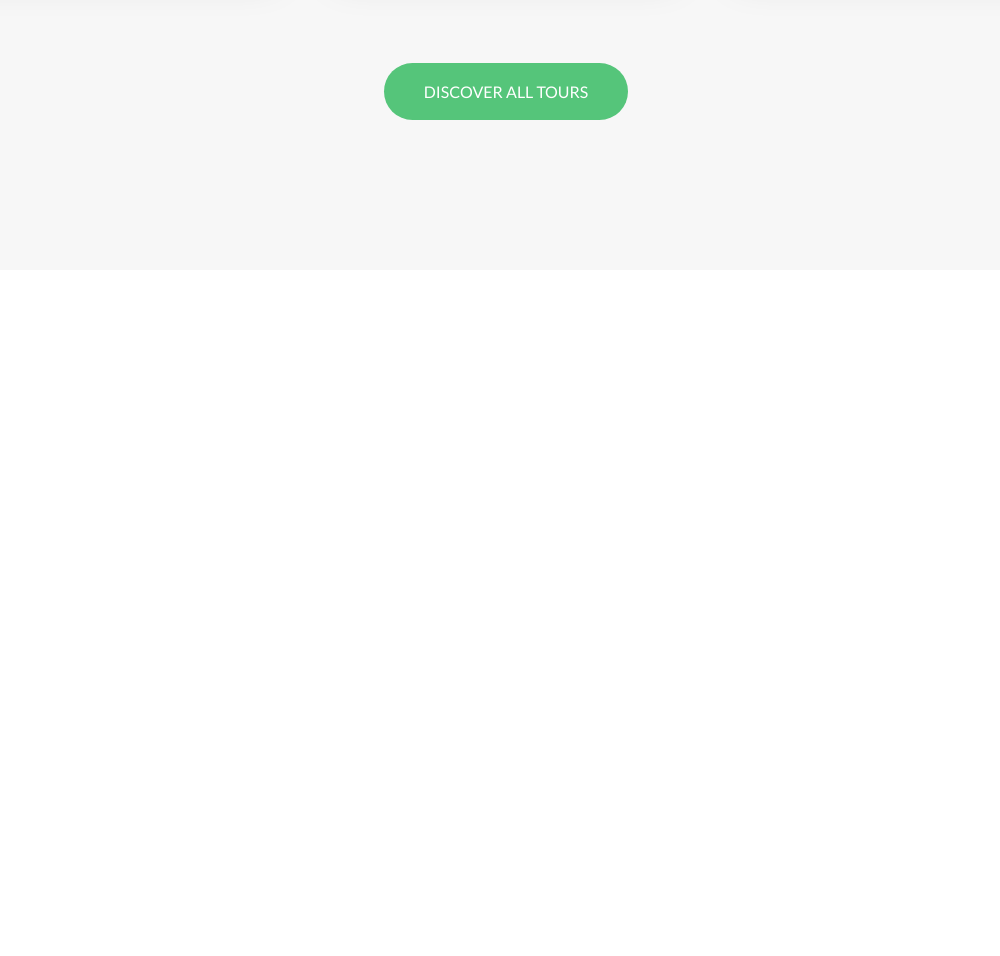
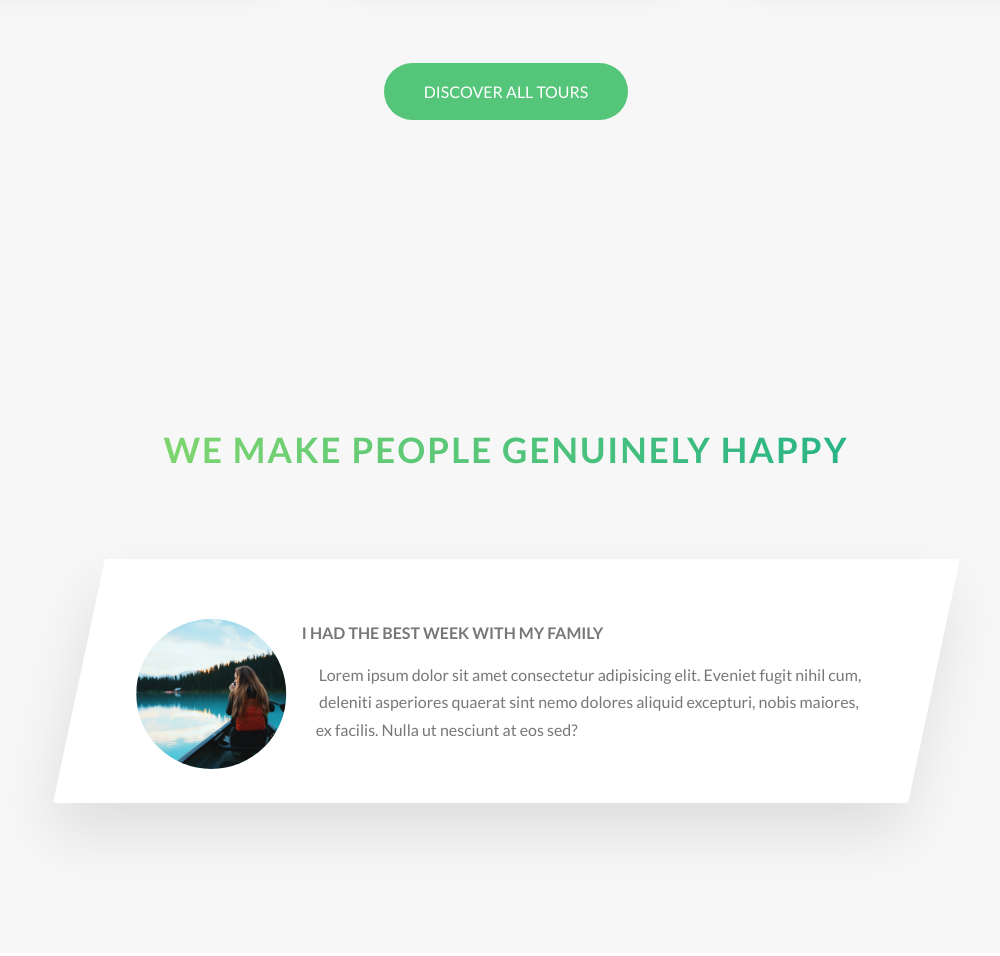
Before and after one commit to Harsh-v3/Natours, a website: page index.html in a window 1280 px wide. Shown: the part 3014-3970 px from the top of the page, without its empty margins (134-1134 px from the left). Before the commit the page ends 3314 px from the top, so only its background shows below. Drawn offline with Linux system fonts and the light colour scheme.

Commit message:
story section

```diff
--- a/index.html
+++ b/index.html
@@ -244,6 +244,34 @@
           >
         </div>
       </section>
+
+      <section class="section-stories">
+        <div class="u-margin-bottom-big u-center-text">
+          <h2 class="heading-secondary">We Make people genuinely happy</h2>
+        </div>
+        <div class="row">
+          <div class="story">
+            <figure class="story__shape">
+              <img
+                src="Resourses/images/nat-8.jpg"
+                class="story__img"
+                alt="Image"
+              />
+            </figure>
+            <div class="story__text">
+              <h3 class="heading-tertiary u-margin-bottom-small">
+                I had the best week with my family
+              </h3>
+              <p>
+                Lorem ipsum dolor sit amet consectetur adipisicing elit. Eveniet
+                fugit nihil cum, deleniti asperiores quaerat sint nemo dolores
+                aliquid excepturi, nobis maiores, ex facilis. Nulla ut nesciunt
+                at eos sed?
+              </p>
+            </div>
+          </div>
+        </div>
+      </section>
     </main>
 
     <!-- <section class="grid-test">
--- a/sass/components/_card.scss
+++ b/sass/components/_card.scss
@@ -95,7 +95,7 @@
           $color-secondary-light,
           $color-secondary-dark
         ),
-        url("../../Resourses/images/nat-5.jpg");
+        url("../Resourses/images/nat-5.jpg");
     }
 
     // Image of Card #2:
@@ -105,7 +105,7 @@
           $color-primary-light,
           $color-primary-dark
         ),
-        url("../../Resourses/images/nat-6.jpg");
+        url("../Resourses/images/nat-6.jpg");
     }
 
     // Image of Card #3:
@@ -115,7 +115,7 @@
           $color-tertiary-light,
           $color-tertiary-dark
         ),
-        url("../../Resourses/images/nat-7.jpg");
+        url("../Resourses/images/nat-7.jpg");
     }
   }
 
--- /dev/null
+++ b/sass/components/_story.scss
@@ -0,0 +1,38 @@
+.story {
+  width: 75%;
+  padding: 6rem;
+  padding-left: 9rem;
+  margin: 0 auto;
+  border-radius: 3px;
+  font-size: $default-font-size;
+  background-color: $color-white;
+  box-shadow: 0 3rem 6rem rgba($color-black, 0.1);
+  transform: skewX(-12deg);
+
+  // It will Skew all child elements expect the shape as shape has already an transform property which takes precedence !
+  & > * {
+    transform: skewX(12deg);
+  }
+
+  &__shape {
+    width: 15rem;
+    height: 15rem;
+    background-color: lightcyan;
+    // To use float property we have to define height and width
+    float: left;
+    // To use shape outside , we have to used floating property
+    // shape-outside all it does is to define where content flows around the element !
+    shape-outside: circle(50% at 50% 50%);
+    // To actually element look like circle , we can then use the clip-path property !
+    clip-path: circle(50% at 50% 50%);
+    transform: translateX(-3rem) skewX(12deg);
+  }
+
+  &__img {
+    height: 100%;
+  }
+
+  &__text {
+    // this is for text !
+  }
+}
--- a/sass/main.scss
+++ b/sass/main.scss
@@ -1,18 +1,19 @@
-@import "abstracts/functions";
 @import "abstracts/mixins";
 @import "abstracts/variables";
+@import "abstracts/functions";
 
 @import "base/base";
 @import "base/animation";
 @import "base/typography";
 @import "base/utillities";
 
+@import "components/card";
+@import "components/story";
 @import "components/button";
+@import "components/feature-box";
 @import "components/compositions";
-@import "components/feature-box";
-@import "components/card";
 
+@import "layout/grid";
 @import "layout/header";
-@import "layout/grid";
 
 @import "pages/home";
--- a/sass/pages/_home.scss
+++ b/sass/pages/_home.scss
@@ -27,3 +27,8 @@
   padding: 25rem 0 15rem 0;
   margin-top: -7rem;
 }
+
+.section-stories {
+  background-color: $color-gray-light-1;
+  padding: 15rem 0;
+}
```
Also changed, not shown: css/style.css.
